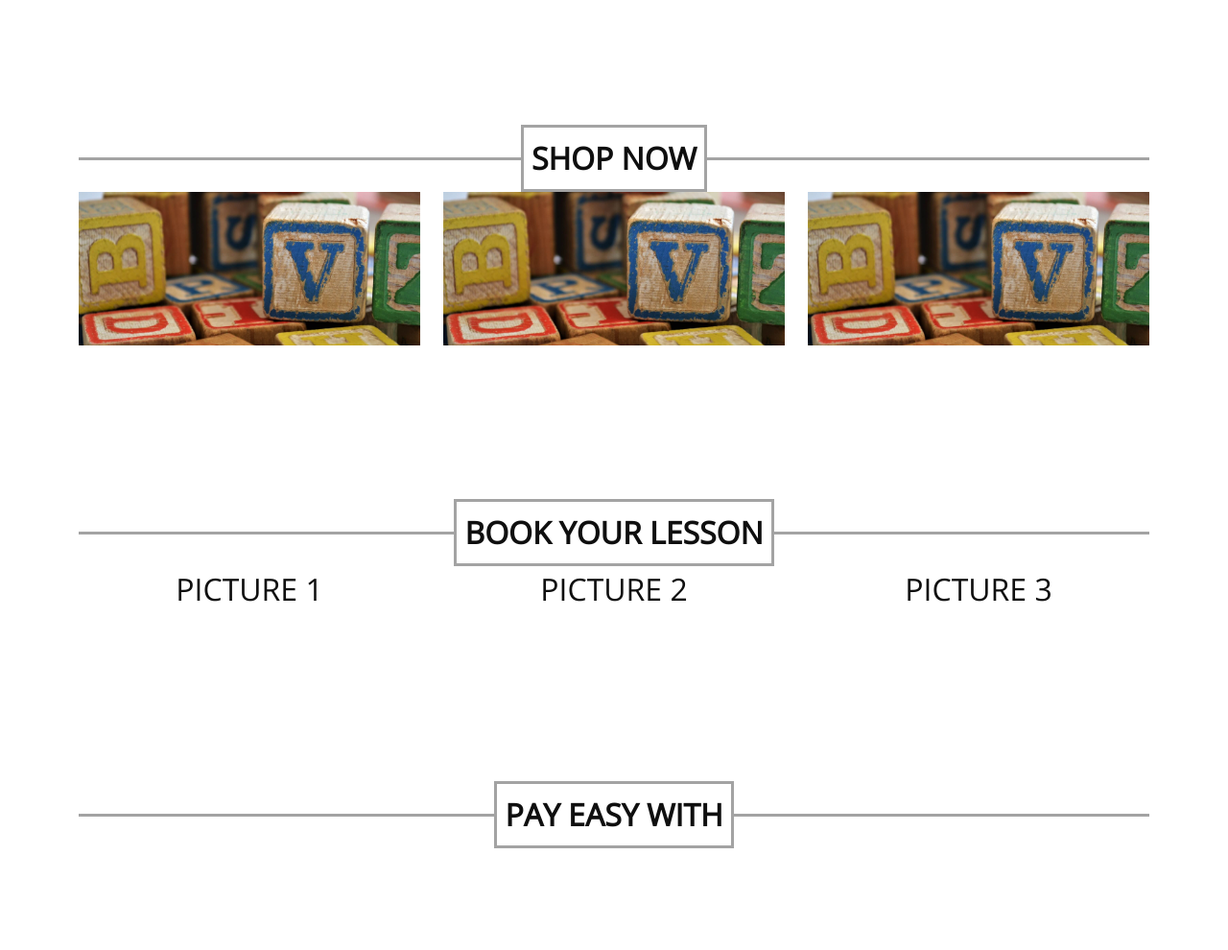
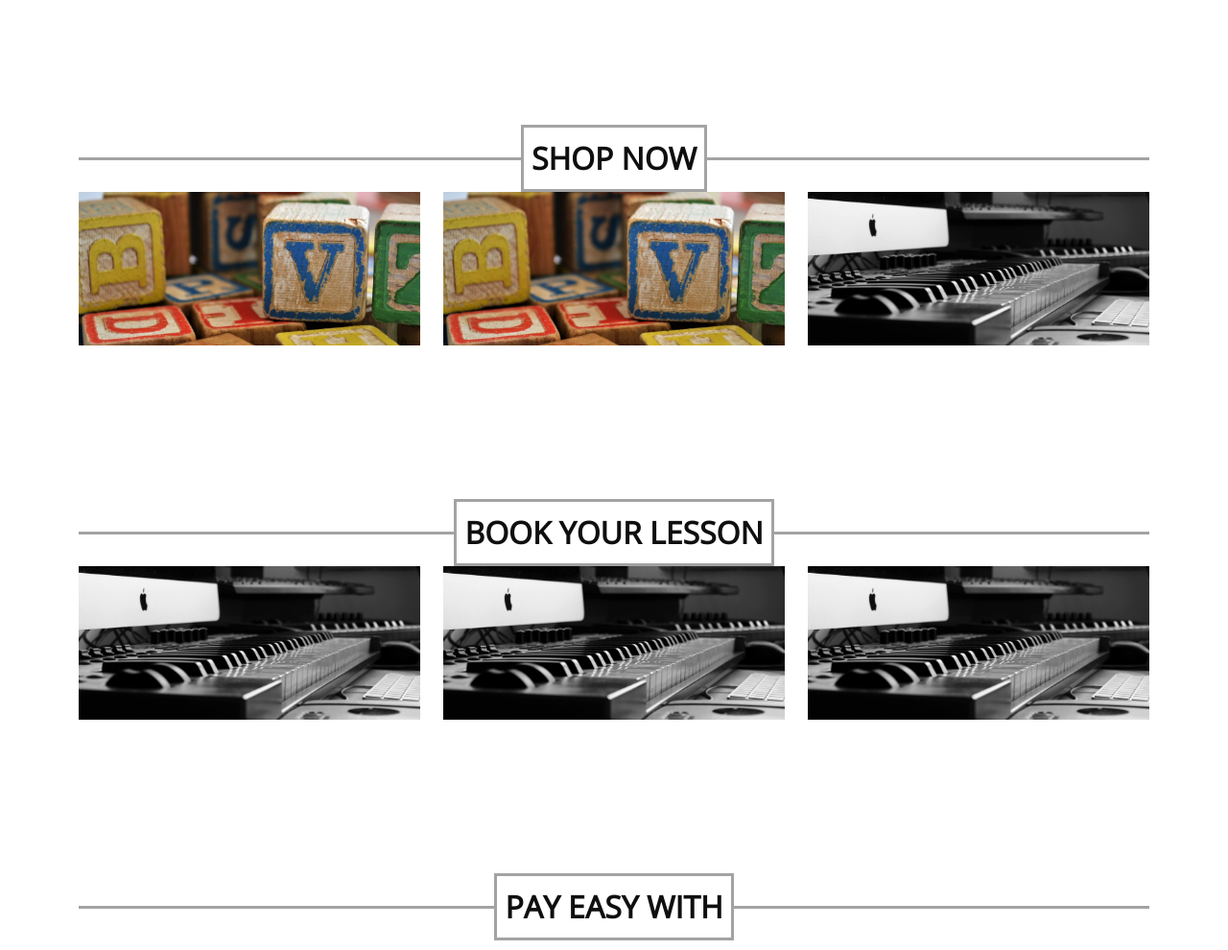
Before and after one commit to MatthewYong/big_brains, a Django app: page / in a window 1280 px wide. Shown: the part 728-1718 px from the top of the page at 96% size. Run offline with Django 3.2, Linux system fonts and the light colour scheme; some libraries are stand-ins or nearby versions.

Commit message:
Added test images for lessons on index.html

```diff
--- a/landing/templates/landing/index.html
+++ b/landing/templates/landing/index.html
@@ -35,13 +35,13 @@
         </div>
         <div class="row">
             <div class="col-4">
-                <p>Picture 1</p>
+                <div class="image-lesson-1"></div>
             </div>
             <div class="col-4">
-                <p>Picture 2</p>
+                <div class="image-lesson-2"></div>
             </div>
             <div class="col-4">
-                <p>Picture 3</p>
+                <div class="image-lesson-3"></div>
             </div>
         </div>
         <div class="row section-space">
--- a/static/css/index.css
+++ b/static/css/index.css
@@ -49,6 +49,8 @@
     margin-top: 10rem;
 }
 
+
+
 .image-product-1 {
     background-image: url("../images/landing/image-product.jpg");
     background-size: cover;
@@ -68,7 +70,34 @@
 }
 
 .image-product-3 {
-    background-image: url("../images/landing/image-product.jpg");
+    background-image: url("../images/landing/image-lesson.jpg");
+    background-size: cover;
+    background-position: center;
+    background-repeat: no-repeat;
+    width: 100%;
+    height: 10rem;
+}
+
+.image-lesson-1 {
+    background-image: url("../images/landing/image-lesson.jpg");
+    background-size: cover;
+    background-position: center;
+    background-repeat: no-repeat;
+    width: 100%;
+    height: 10rem;
+}
+
+.image-lesson-2 {
+    background-image: url("../images/landing/image-lesson.jpg");
+    background-size: cover;
+    background-position: center;
+    background-repeat: no-repeat;
+    width: 100%;
+    height: 10rem;
+}
+
+.image-lesson-3 {
+    background-image: url("../images/landing/image-lesson.jpg");
     background-size: cover;
     background-position: center;
     background-repeat: no-repeat;
```
